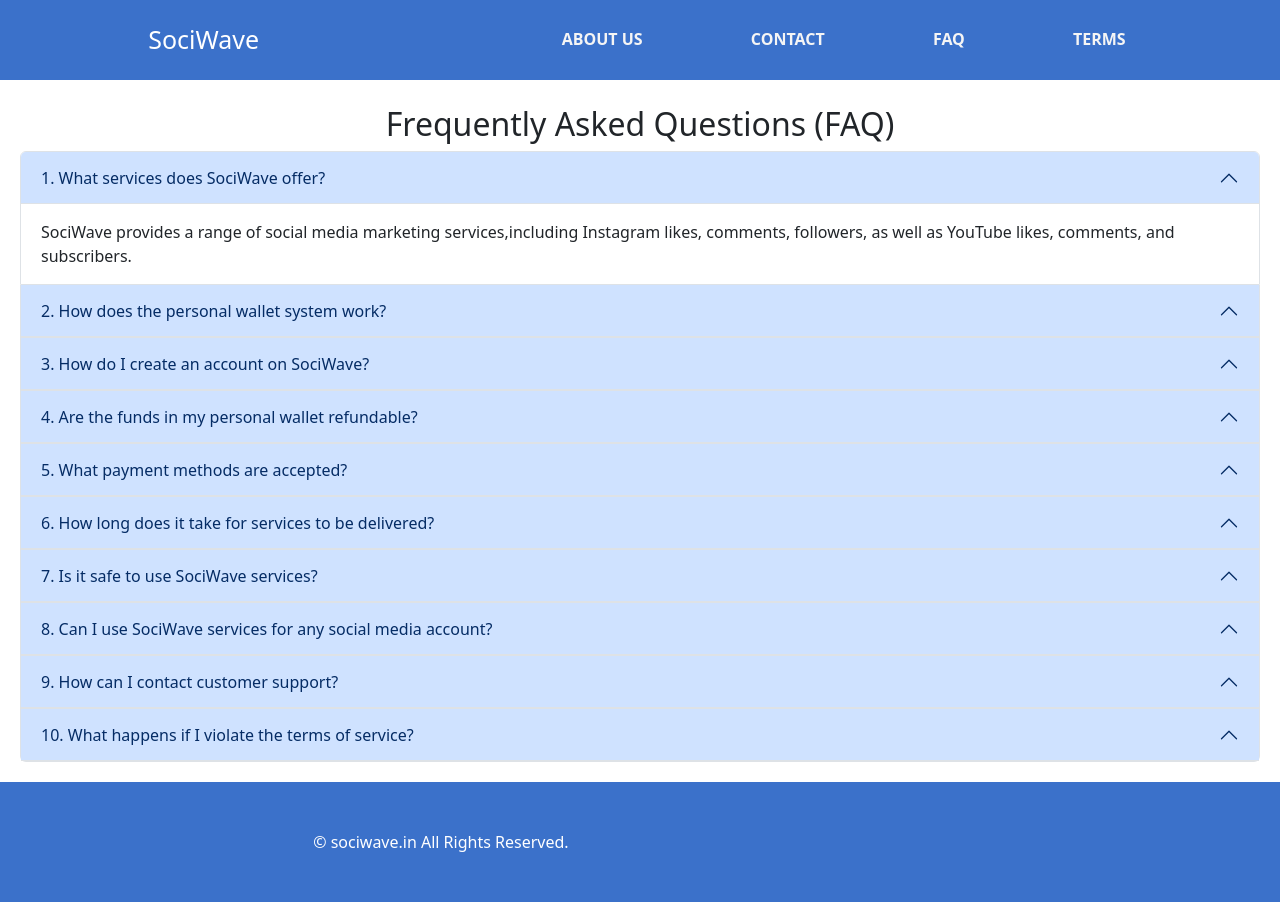
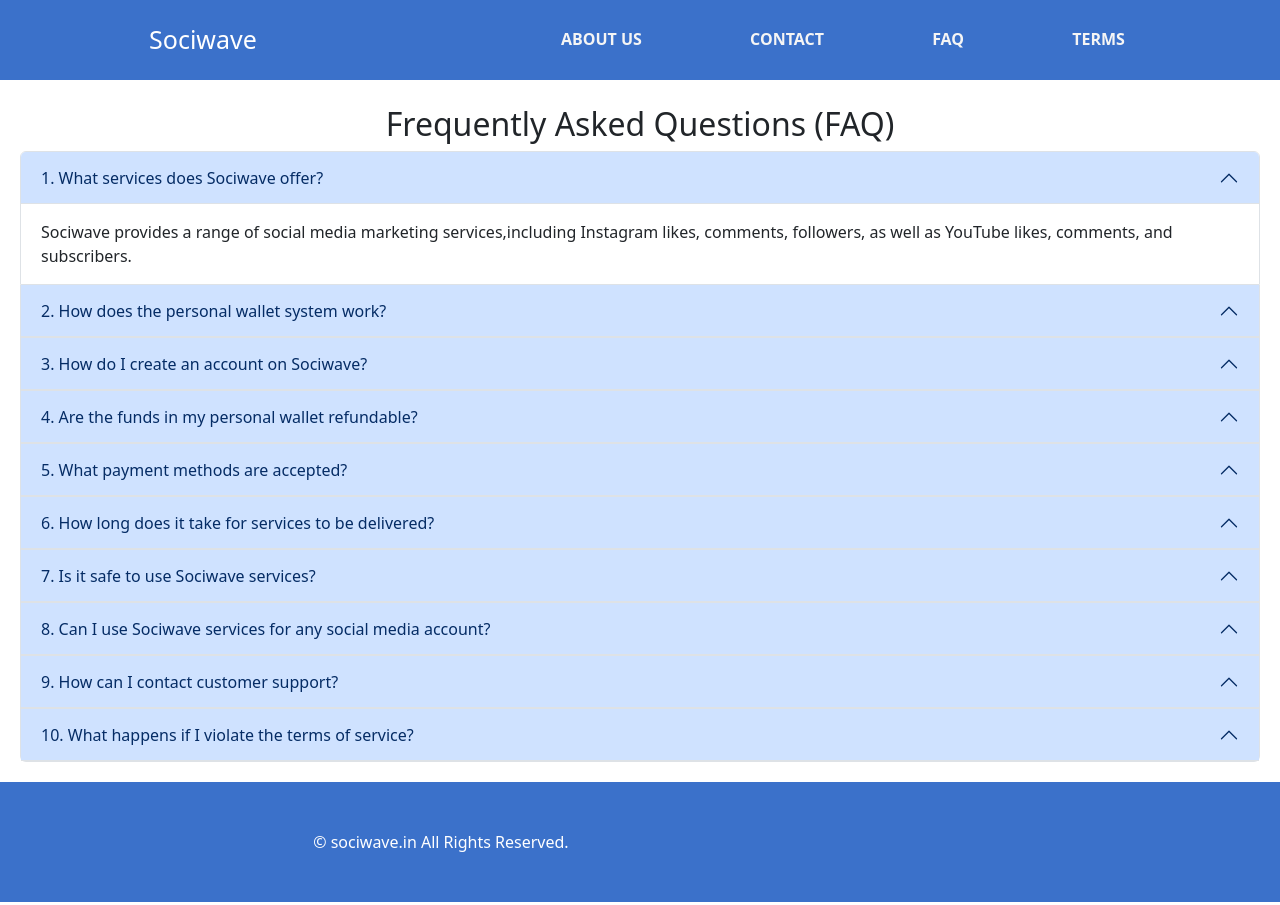
Before and after one commit to rajnishtripathi2001/SociWave, a React (Create React App) app: page /faq in a window 1280 px wide. Built offline with nearby package versions, Linux system fonts and the light colour scheme; no server answers; the HTML template or start-up script is replaced by a standard one.

Commit message:
Update branding and fix typos also added Google Analytics

```diff
--- a/public/index.html
+++ b/public/index.html
@@ -6,39 +6,41 @@
     <meta name="theme-color" content="#000000" />
     <meta
       name="description"
-      content="Boost your social media presence with SociWave. We specialize in helping you grow your Instagram accounts and YouTube channels organically. Gain real likes, comments, followers, and subscribers to enhance your online influence. Elevate your social media game with our tailored solutions. Start your journey to social media success today!"
+      content="Boost your social media presence with Sociwave. We specialize in helping you grow your Instagram accounts and YouTube channels organically. Gain real likes, comments, followers, and subscribers to enhance your online influence. Elevate your social media game with our tailored solutions. Start your journey to social media success today!"
     />
 
-    <!--
-      manifest.json provides metadata used when your web app is installed on a
-      user's mobile device or desktop. See https://developers.google.com/web/fundamentals/web-app-manifest/
-    -->
     <link rel="manifest" href="%PUBLIC_URL%/manifest.json" />
-    <!--
-      Notice the use of %PUBLIC_URL% in the tags above.
-      It will be replaced with the URL of the `public` folder during the build.
-      Only files inside the `public` folder can be referenced from the HTML.
-
-      Unlike "/favicon.ico" or "favicon.ico", "%PUBLIC_URL%/favicon.ico" will
-      work correctly both with client-side routing and a non-root public URL.
-      Learn how to configure a non-root public URL by running `npm run build`.
-    -->
 
     <link
       href="https://fonts.googleapis.com/css?family=Roboto:300,400,500,700&display=swap"
       rel="stylesheet"
     />
 
-    <title>SociWave</title>
+    <!-- Google tag (gtag.js) -->
+    <script
+      async
+      src="https://www.googletagmanager.com/gtag/js?id=G-EKJNNPT5ZQ"
+    ></script>
+    <script>
+      window.dataLayer = window.dataLayer || [];
+      function gtag() {
+        dataLayer.push(arguments);
+      }
+      gtag("js", new Date());
+
+      gtag("config", "G-EKJNNPT5ZQ");
+    </script>
+
+    <title>Sociwave</title>
 
     <!-- bootstrap -->
 
-    <link rel="stylesheet" href="https://cdn.jsdelivr.net/npm/bootstrap@5.3.2/dist/css/bootstrap.min.css">
-
-
+    <link
+      rel="stylesheet"
+      href="https://cdn.jsdelivr.net/npm/bootstrap@5.3.2/dist/css/bootstrap.min.css"
+    />
   </head>
   <body>
-    <noscript>You need to enable JavaScript to run this app.</noscript>
     <div id="root"></div>
   </body>
   <script src="https://cdn.jsdelivr.net/npm/bootstrap@5.3.2/dist/js/bootstrap.bundle.min.js"></script>
--- a/src/Components/LastRem/LastRem.jsx
+++ b/src/Components/LastRem/LastRem.jsx
@@ -9,7 +9,7 @@
       <h1>Ready to Get Started?</h1>
       <p>
         All user information is kept 100% private and will <b>NOT</b> be shared with
-        anyone. Always remember, you are protected with <br /><b>SociWave</b>
+        anyone. Always remember, you are protected with <br /><b>Sociwave</b>
       </p>
       <button><a href="#1st">Get Started Now</a></button>
     </section>
--- a/src/Components/Navbar/Navbar.jsx
+++ b/src/Components/Navbar/Navbar.jsx
@@ -27,7 +27,7 @@
   return (
     <div className="nav-container">
       <div className="nav-logo">
-        <a href="/">SociWave</a>
+        <a href="/">Sociwave</a>
       </div>
       <div className="nav-links">
         <ul id={menuOpen ? "sidemenu" : "sidemenu-closed"} style={sidemenuStyle}>
--- a/src/Pages/FAQ/FQ.json
+++ b/src/Pages/FAQ/FQ.json
@@ -1,17 +1,17 @@
 {
     "data":[
         {
-            "heading":"1. What services does SociWave offer?",
-            "description":"SociWave provides a range of social media marketing services,including Instagram likes, comments, followers, as well as YouTube likes, comments, and subscribers.",
+            "heading":"1. What services does Sociwave offer?",
+            "description":"Sociwave provides a range of social media marketing services,including Instagram likes, comments, followers, as well as YouTube likes, comments, and subscribers.",
             "collapse":"collapseOne"
         },
         {
             "heading":"2. How does the personal wallet system work?",
-            "description":"Our personal wallet system allows users to deposit funds into their accounts on SociWave. These funds can then be used to purchase services on the website. The personal wallet is a convenient and secure way to manage transactions.",
+            "description":"Our personal wallet system allows users to deposit funds into their accounts on Sociwave. These funds can then be used to purchase services on the website. The personal wallet is a convenient and secure way to manage transactions.",
             "collapse":"collapseTwo"
         },
         {
-            "heading":"3. How do I create an account on SociWave?",
+            "heading":"3. How do I create an account on Sociwave?",
             "description":"To create an account, click on the Sign Up button and follow the registration process. You will need to provide accurate information during registration. Once your account is created, you can access various features on our platform.",
             "collapse":"collapseThree"
         },
@@ -31,18 +31,18 @@
             "collapse":"collapseSix"
         },
         {
-            "heading":"7. Is it safe to use SociWave services?",
-            "description":"Yes, SociWave takes the privacy and security of your information seriously. We employ industry-standard security measures to protect your data. Additionally, we do not require your social media account passwords to provide our services.",
+            "heading":"7. Is it safe to use Sociwave services?",
+            "description":"Yes, Sociwave takes the privacy and security of your information seriously. We employ industry-standard security measures to protect your data. Additionally, we do not require your social media account passwords to provide our services.",
             "collapse":"collapseSeven"
         },
         {
-            "heading":"8. Can I use SociWave services for any social media account?",
+            "heading":"8. Can I use Sociwave services for any social media account?",
             "description":"While our services are designed to work with a variety of social media accounts, it's important to review and comply with the terms of service of each platform. Using our services in violation of these terms may result in consequences for your social media accounts.",
             "collapse":"collapseEight"
         },
         {
             "heading":"9. How can I contact customer support?",
-            "description":"For any questions or concerns, you can reach out to our customer support team at <span>sociwave.official@gmail.com</span>. We strive to respond promptly to inquiries and provide assistance as needed.",
+            "description":"For any questions or concerns, you can reach out to our customer support team at <span>Sociwave.official@gmail.com</span>. We strive to respond promptly to inquiries and provide assistance as needed.",
             "collapse":"collapseNine"
         },
         {
--- a/src/Pages/Homepage/Hompage.jsx
+++ b/src/Pages/Homepage/Hompage.jsx
@@ -35,7 +35,7 @@
     e.preventDefault();
 
     await axios
-      .post("https://sociwave-backend.up.railway.app/getUser", user)
+      .post("https://Sociwave-backend.up.railway.app/getUser", user)
       .then((res) => {
         if (res.data.status === "success") {
           localStorage.setItem("fname", res.data.user.fname);
@@ -69,7 +69,7 @@
         <Navbar />
         <h2 style={{ marginTop: "120px", textAlign: "center" }}>
           Unlock Your Social Media Influence <br />
-          with SociWave
+          with Sociwave
         </h2>
         <MDBContainer fluid className="p-3 mar">
           <MDBRow>
@@ -176,7 +176,7 @@
                     aria-expanded="true"
                     aria-controls="collapseOne"
                   >
-                    What services does SociWave offer?
+                    What services does Sociwave offer?
                   </button>
                 </h2>
                 <div
@@ -185,7 +185,7 @@
                   data-bs-parent="#accordionExample"
                 >
                   <div class="accordion-body">
-                  SociWave provides a range of social media marketing services,including Instagram likes, comments, followers, as well as YouTube likes, comments, and subscribers.
+                  Sociwave provides a range of social media marketing services,including Instagram likes, comments, followers, as well as YouTube likes, comments, and subscribers.
                   </div>
                 </div>
               </div>
--- a/src/Pages/Terms/Terms.jsx
+++ b/src/Pages/Terms/Terms.jsx
@@ -8,23 +8,23 @@
     <div>
         <Navbar/>
         <section className='term'>
-            <center><h2><span>Terms & Conditions for SociWave</span></h2></center>
+            <center><h2><span>Terms & Conditions for Sociwave</span></h2></center>
 
 
             <b>Last Updated: <span>21 November 2023</span></b> <br /><br />
 
-            <p><span>Welcome to SociWave</span> ("we," "us," or "our"). Please read these terms and conditions carefully before using our website and services.</p>
+            <p><span>Welcome to Sociwave</span> ("we," "us," or "our"). Please read these terms and conditions carefully before using our website and services.</p>
 
             <b>1. Acceptance of Terms</b> <br />
-            <p>By accessing or using <span>SociWave</span> and its services, you agree to comply with and be bound by these terms and conditions. If you do not agree to these terms, please do not use our website.</p>
+            <p>By accessing or using <span>Sociwave</span> and its services, you agree to comply with and be bound by these terms and conditions. If you do not agree to these terms, please do not use our website.</p>
 
             <b>2. Services Offered</b><br />
-            <p><span>SociWave</span> provides social media marketing services, including but not limited to Instagram likes, comments, followers, and YouTube likes, comments, and subscribers. Users can deposit money into their personal wallet on the website to purchase these services.</p>
+            <p><span>Sociwave</span> provides social media marketing services, including but not limited to Instagram likes, comments, followers, and YouTube likes, comments, and subscribers. Users can deposit money into their personal wallet on the website to purchase these services.</p>
 
             <b>3. User Accounts</b><br />
             <ol type='a'>
                 <li><span>Registration:</span> To use certain features of the website, you may be required to create a user account. You agree to provide accurate, current, and complete information during the registration process.</li>
-                <li><span>Personal Wallet:</span> Users can deposit funds into their personal wallet on <span>SociWave</span>. Funds deposited into the wallet are non-refundable and can only be used to purchase services on the website.</li>
+                <li><span>Personal Wallet:</span> Users can deposit funds into their personal wallet on <span>Sociwave</span>. Funds deposited into the wallet are non-refundable and can only be used to purchase services on the website.</li>
             </ol>
 
             <b>4. User Responsibilities</b><br />
@@ -35,7 +35,7 @@
 
             <b>5. Payments and Refund</b><br />
             <ol type='a'>
-                <li><span>Payments:</span> Users can make payments to deposit funds into their personal wallet using the available payment methods on <span>SociWave</span>.</li>
+                <li><span>Payments:</span> Users can make payments to deposit funds into their personal wallet using the available payment methods on <span>Sociwave</span>.</li>
                 <li><span>Refunds:</span> All payments are non-refundable. Refunds will not be provided for unused services or funds in the user's personal wallet.</li>
             </ol>
 
@@ -46,7 +46,7 @@
             <p>We may update these terms and conditions from time to time. The date of the latest revision will be indicated at the top of this page. Continued use of the website after any changes constitutes acceptance of the new terms.</p>
 
             <b>8. Contact Information</b><br />
-            <p>If you have any questions or concerns about these terms and conditions, please contact us at <b><span>sociwave.official@gmail.com</span></b></p>
+            <p>If you have any questions or concerns about these terms and conditions, please contact us at <b><span>Sociwave.official@gmail.com</span></b></p>
         </section>
         <Footer/>
       <br />
```
Also changed, not shown: src/Pages/About/About.jsx (+7 -7 lines), public/manifest.json.
